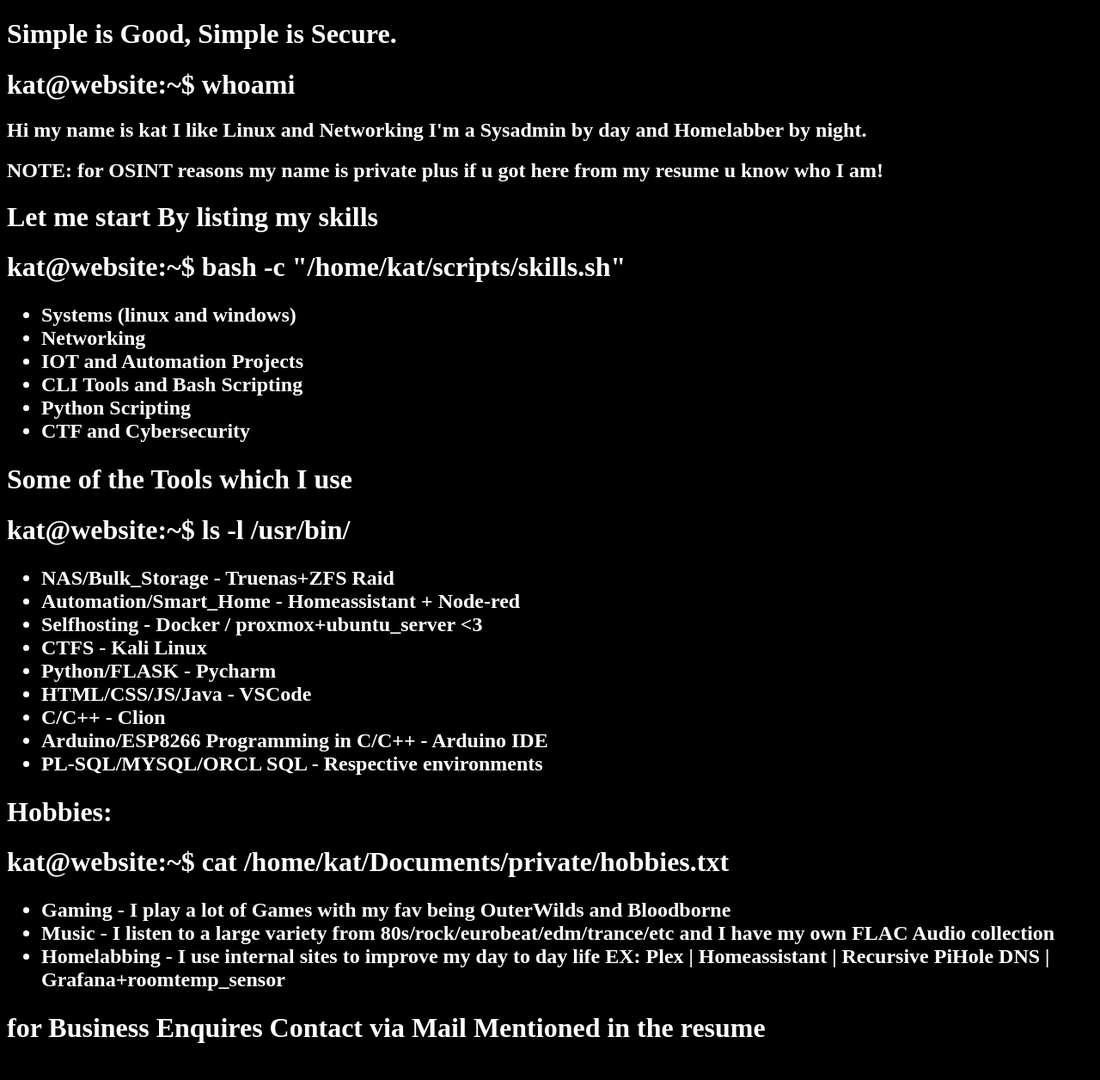
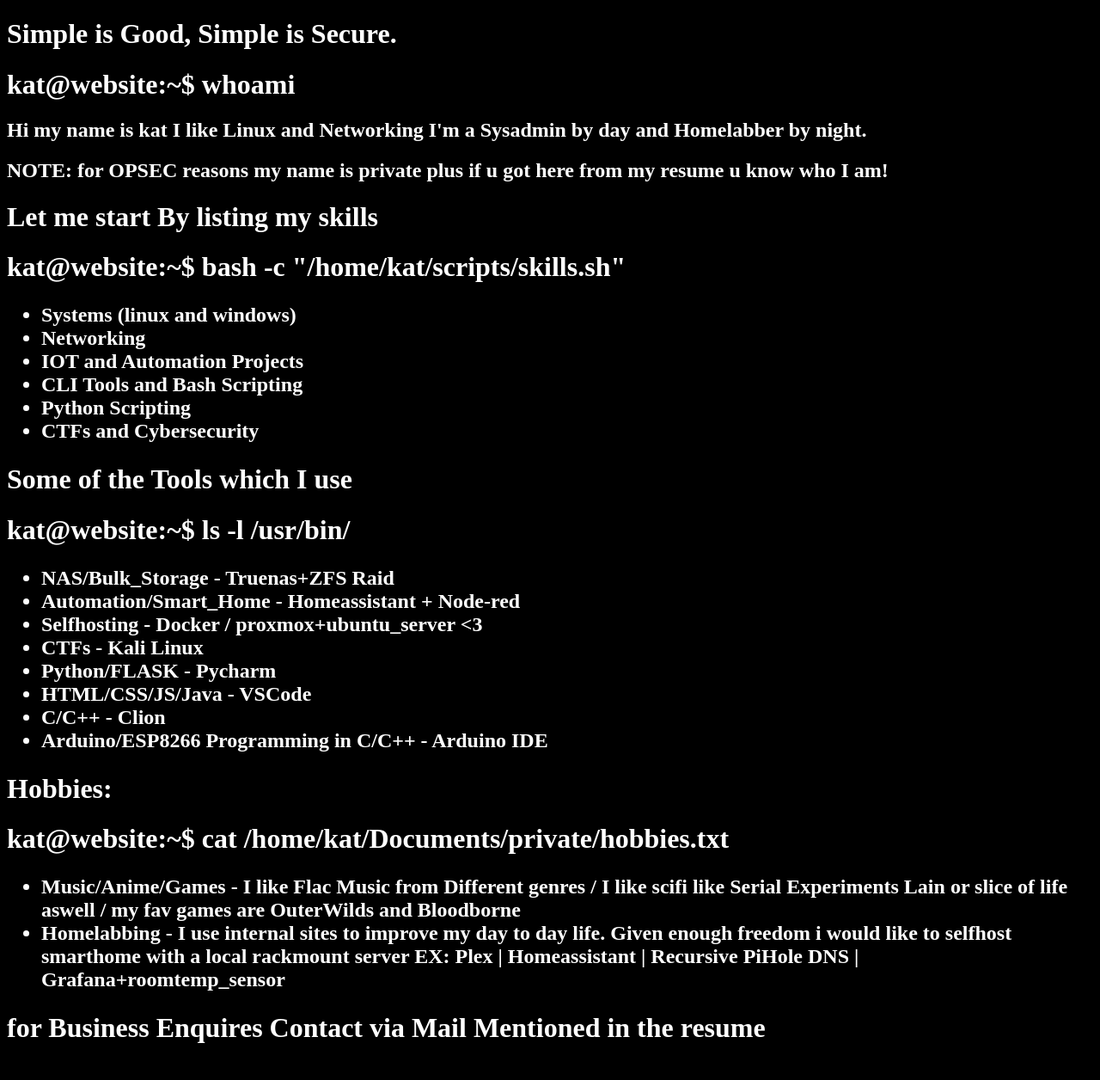
Before and after one commit to KATT07/portfolio-website, a plain HTML site: page site.html in a window 1280 px wide. Shown: the whole page at 86% size. Drawn offline with Linux system fonts and the light colour scheme.

Commit message:
Update site.html

```diff
--- a/site.html
+++ b/site.html
@@ -25,7 +25,7 @@
         <h1>Simple is Good, Simple is Secure.</h1>
         <h1>kat@website:~$ whoami </h1>
         <h2>Hi my name is kat I like Linux and Networking I'm a Sysadmin by day and Homelabber by night.</h2>
-        <h2>NOTE: for OSINT reasons my name is private plus if u got here from my resume u know who I am!</h2>
+        <h2>NOTE: for OPSEC reasons my name is private plus if u got here from my resume u know who I am!</h2>
         <h1>Let me start By listing my skills</h1>
         <h1>kat@website:~$ bash -c "/home/kat/scripts/skills.sh"</h1>
         <h2><ul>
@@ -34,7 +34,7 @@
             <li>IOT and Automation Projects</li>
             <li>CLI Tools and Bash Scripting</li>
             <li>Python Scripting</li>
-            <li>CTF and Cybersecurity</li>
+            <li>CTFs and Cybersecurity</li>
         </ul></h2>
         <h1>Some of the Tools which I use</h1>
         <h1>kat@website:~$ ls -l /usr/bin/</h1>
@@ -42,19 +42,17 @@
             <li>NAS/Bulk_Storage - Truenas+ZFS Raid</li>
             <li>Automation/Smart_Home - Homeassistant + Node-red</li>
             <li>Selfhosting - Docker / proxmox+ubuntu_server <3</li>
-            <li>CTFS - Kali Linux</li>
+            <li>CTFs - Kali Linux</li>
             <li>Python/FLASK - Pycharm</li>
             <li>HTML/CSS/JS/Java - VSCode</li>
             <li>C/C++ - Clion</li>
             <li>Arduino/ESP8266 Programming in C/C++ - Arduino IDE</li>
-            <li>PL-SQL/MYSQL/ORCL SQL - Respective environments</li>
         </ul></h2>
         <h1>Hobbies:</h1>
         <h1>kat@website:~$ cat /home/kat/Documents/private/hobbies.txt</h1>
         <h2><ul>
-            <li>Gaming - I play a lot of Games with my fav being OuterWilds and Bloodborne</li>
-            <li>Music - I listen to a large variety from 80s/rock/eurobeat/edm/trance/etc and I have my own FLAC Audio collection</li>
-            <li>Homelabbing - I use internal sites to improve my day to day life EX: Plex | Homeassistant | Recursive PiHole DNS | Grafana+roomtemp_sensor </li>
+            <li>Music/Anime/Games - I like Flac Music from Different genres / I like scifi like Serial Experiments Lain or slice of life aswell / my fav games are OuterWilds and Bloodborne</li>
+            <li>Homelabbing - I use internal sites to improve my day to day life. Given enough freedom i would like to selfhost smarthome with a local rackmount server EX: Plex | Homeassistant | Recursive PiHole DNS | Grafana+roomtemp_sensor </li>
         </ul></h2>
         <h1>for Business Enquires Contact via Mail Mentioned in the resume</h1>
         <p>HEY U FOUND THE SECRET FLAG CTF{This_15NT_a_3TF}</p>
```
